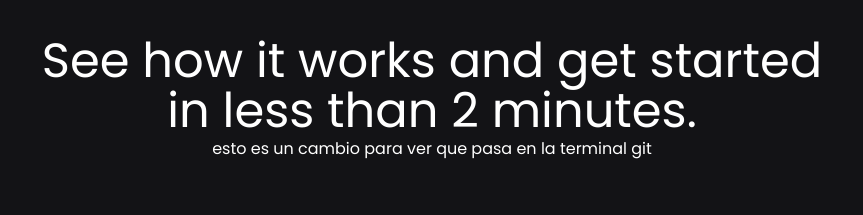
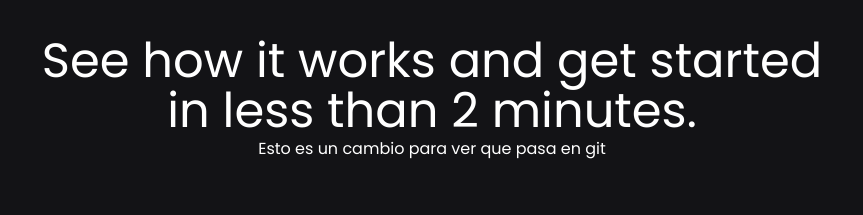
Before and after one commit to lucia324499/landing-lucia, a plain HTML site: page index.html in a window 1280 px wide. Shown: the part 1120-1335 px from the top of the page, without its empty margins (208-1071 px from the left). Drawn offline with nearby package versions, Linux system fonts and the light colour scheme.

Commit message:
agregue un p

```diff
--- a/index.html
+++ b/index.html
@@ -39,7 +39,7 @@
         <section id="parte2">
             <div>
                 <h2>See how it works and get started in less than 2 minutes.</h2>
-                <p>esto es un cambio para ver que pasa en la terminal git</p>
+                <p>Esto es un cambio para ver que pasa en git</p>
                 <img src="img/video-preview.png" alt="">
                 <a href="#" class="btnStarted">Get started</a>
             </div>
```
